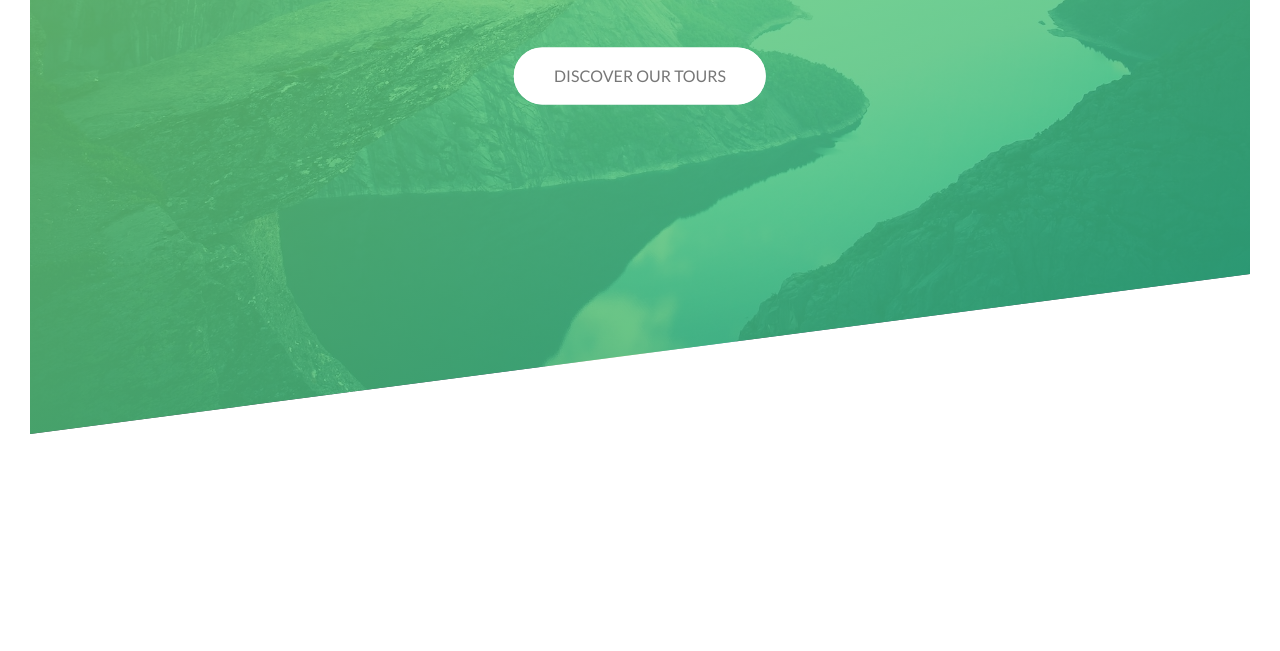
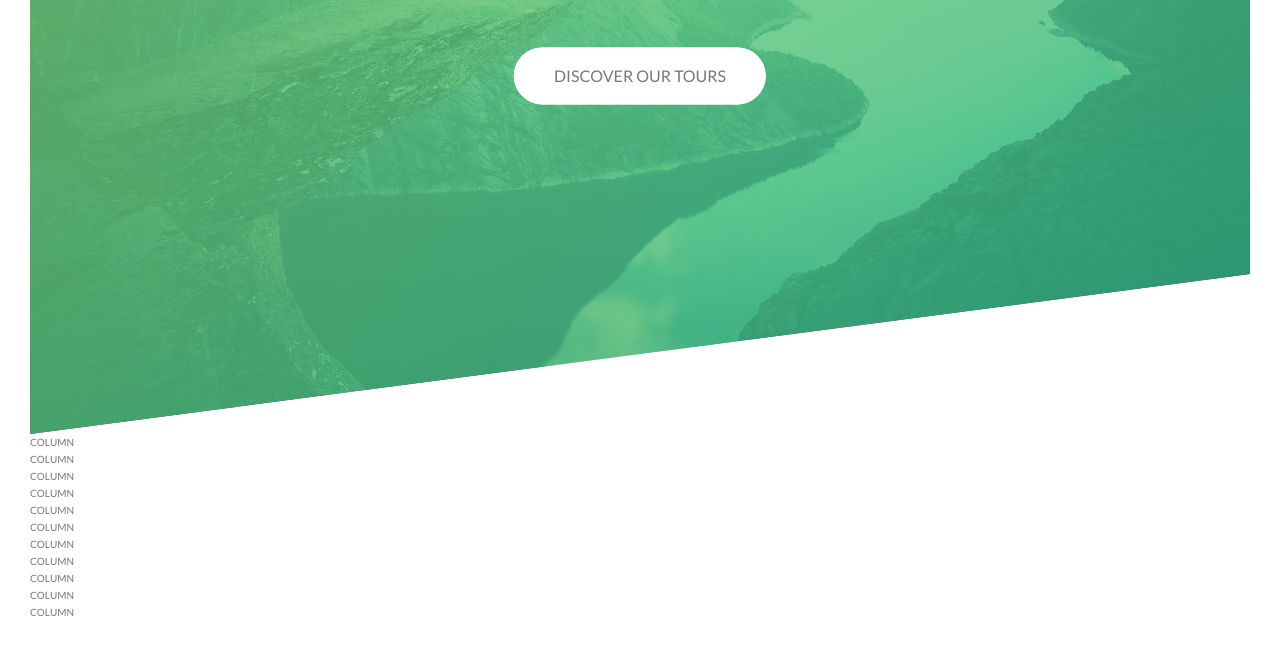
Before and after one commit to ing-arriola/ToursWebPage, a website: page index.html in a window 1280 px wide. Shown: the part 356-1007 px from the top of the page. Before the commit the page ends 820 px from the top, so only its background shows below. Drawn offline with Linux system fonts and the light colour scheme.

Commit message:
Added html for test grid :)

```diff
--- a/index.html
+++ b/index.html
@@ -29,5 +29,36 @@
         >
       </div>
     </header>
+
+    <article class="test-grid">
+      <div class="row">
+        <div class="col-1-2">COLUMN</div>
+        <div class="col-1-2">COLUMN</div>
+      </div>
+      <div class="row">
+        <div class="col-1-3">COLUMN</div>
+        <div class="col-1-3">COLUMN</div>
+        <div class="col-1-3">COLUMN</div>
+      </div>
+      <div class="row">
+        <div class="col-1-3">COLUMN</div>
+        <div class="col-2-3">COLUMN</div>
+      </div>
+      <div class="row">
+        <div class="col-1-4">COLUMN</div>
+        <div class="col-1-4">COLUMN</div>
+        <div class="col-1-4">COLUMN</div>
+        <div class="col-1-4">COLUMN</div>
+      </div>
+      <div class="row">
+        <div class="col-1-4" COLUMN></div>
+        <div class="col-1-4" COLUMN></div>
+        <div class="col-2-4" COLUMN></div>
+      </div>
+      <div class="row">
+        <div class="col-1-4" COLUMN></div>
+        <div class="col-3-4" COLUMN></div>
+      </div>
+    </article>
   </body>
 </html>
--- a/sass/abstracts/_variables.scss
+++ b/sass/abstracts/_variables.scss
@@ -3,3 +3,7 @@ $color-primary-light: #7ed56f;
 $color-primary-dark: #28b485;
 $color-gray-dark: #777;
 $color-white: #fff;
+
+$grid-width: 114rem;
+$gutter-vertical: 8rem;
+$gutter-horizontal: 6rem;
```
